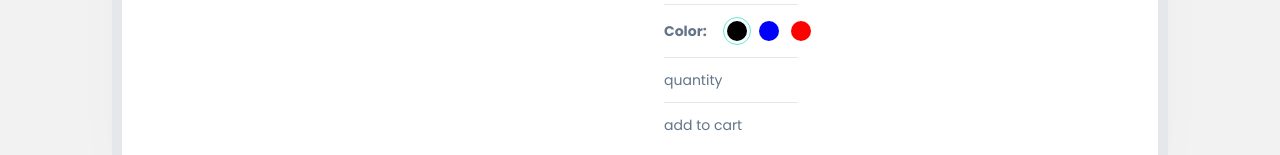
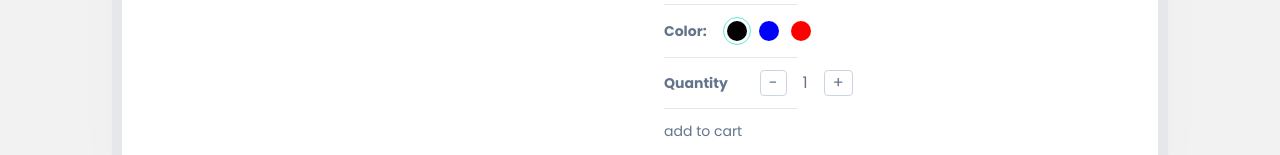
Before and after one commit to okoid721/Phone_Eccomerce, a Next.js app in the folder phone-eccomerce/: page /product/1 in a window 1280 px wide. Shown: the part 645-800 px from the top of the page. Built offline with nearby package versions, Linux system fonts and the light colour scheme; a web font is replaced by a local one.

Commit message:
eccomerce

```diff
--- a/phone-eccomerce/app/components/products/SetQuantity.tsx
+++ b/phone-eccomerce/app/components/products/SetQuantity.tsx
@@ -0,0 +1,36 @@
+'use Client';
+import { CartProductType } from '@/app/product/[productId]/ProductDetails';
+import React from 'react';
+
+interface SetQtyProps {
+  cartCounter?: boolean;
+  cartProduct: CartProductType;
+  handleQtyIncrease: () => void;
+  handleQtyDecrease: () => void;
+}
+
+const btnStyle = 'border-[1.2px] border-slate-300 px-2 rounded';
+
+const SetQuantity: React.FC<SetQtyProps> = ({
+  cartProduct,
+  cartCounter,
+  handleQtyDecrease,
+  handleQtyIncrease,
+}) => {
+  return (
+    <div className=" flex gap-8 items-center ">
+      {cartCounter ? null : <div className=" font-semibold">Quantity</div>}
+      <div className=" flex gap-4 items-center text-base ">
+        <button onClick={handleQtyDecrease} className={btnStyle}>
+          -
+        </button>
+        <div>{cartProduct.quantity}</div>
+        <button onClick={handleQtyIncrease} className={btnStyle}>
+          +
+        </button>
+      </div>
+    </div>
+  );
+};
+
+export default SetQuantity;
--- a/phone-eccomerce/app/product/[productId]/ProductDetails.tsx
+++ b/phone-eccomerce/app/product/[productId]/ProductDetails.tsx
@@ -1,5 +1,6 @@
 'use client';
 import SetColor from '@/app/components/products/SetColor';
+import SetQuantity from '@/app/components/products/SetQuantity';
 import { Rating } from '@mui/material';
 import React, { useCallback, useState } from 'react';
 
@@ -57,6 +58,9 @@ const ProductDetails: React.FC<ProductDetailsProps> = ({ product }) => {
     [cartProduct.selectedImg]
   );
 
+  const handleQtyIncrease = useCallback(() => {}, []);
+  const handleQtyDecrease = useCallback(() => {}, []);
+
   return (
     <div className=" bg-white shadow-smooth border-[10px] p-12 grid grid-cols-1 md:grid-cols-2 gap-12 ">
       <div>Images</div>
@@ -89,7 +93,11 @@ const ProductDetails: React.FC<ProductDetailsProps> = ({ product }) => {
           handleColorSelect={handleColorSelect}
         />
         <Horizontal />
-        <div>quantity</div>
+        <SetQuantity
+          cartProduct={cartProduct}
+          handleQtyIncrease={handleQtyIncrease}
+          handleQtyDecrease={handleQtyDecrease}
+        />
         <Horizontal />
         <div>add to cart</div>
       </div>
```
